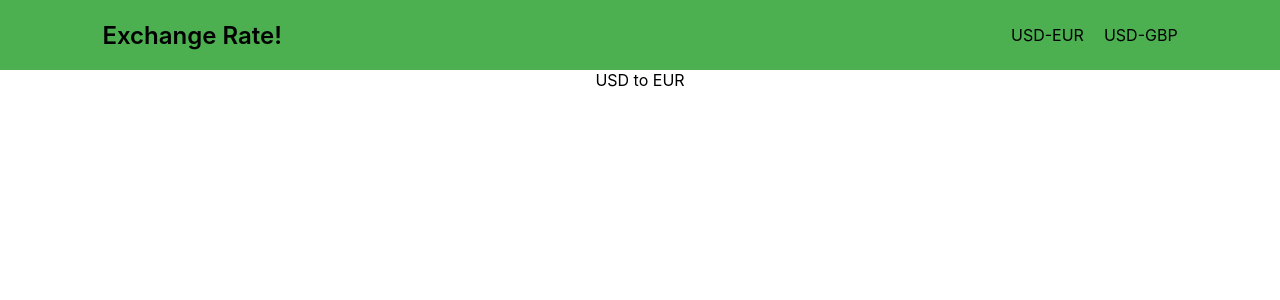
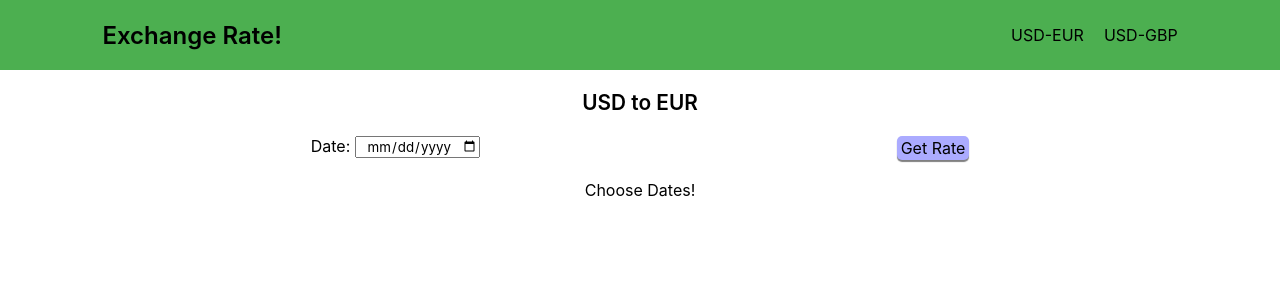
Before and after one commit to LotanT/exchange-rate-app, a React (Create React App) app: page /eur in a window 1280 px wide. Shown: the top 300 px of the page. Built offline with nearby package versions, Linux system fonts and the light colour scheme.

Commit message:
change for choosing only end date

```diff
--- a/src/cmps/Chart.jsx
+++ b/src/cmps/Chart.jsx
@@ -3,7 +3,7 @@ import { LineChart, Line, XAxis, YAxis, CartesianGrid, Tooltip, Legend, Responsi
 export function Chart({ exchangeRate }) {
 
     const data = Object.keys(exchangeRate).map(key => {
-        return { date: key, rate: exchangeRate[key] }
+        return { date: key, Rate: exchangeRate[key] }
     })
 
     const avarageRate = Object.values(exchangeRate).reduce((acc, currRate) => {
@@ -27,10 +27,10 @@ export function Chart({ exchangeRate }) {
                 >
                     <CartesianGrid strokeDasharray="3 3" />
                     <XAxis dataKey="date" />
-                    <YAxis type="number" domain={[dataMin => (dataMin.toFixed(1)), dataMax => (dataMax.toFixed(3))]} />
+                    <YAxis type="number" domain={['auto,auto']} />
                     <Tooltip />
                     <Legend />
-                    <Line type="monotone" dataKey="rate" stroke="#8884d8" activeDot={{ r: 8 }} />
+                    <Line type="monotone" dataKey="Rate" stroke="#8884d8" activeDot={{ r: 8 }} />
                 </LineChart>
             </ResponsiveContainer>
         </section>
--- a/src/pages/EURToUSD.jsx
+++ b/src/pages/EURToUSD.jsx
@@ -1,7 +1,46 @@
+import { useState } from 'react'
+import { Chart } from '../cmps/Chart';
+import { rateService } from '../services/rate.service';
+
+
 export function EURToUSD(){
-    return(
-    <section className='eur'>
-    USD to EUR
-    </section>
+
+    const [startDate, setStartDate] = useState('')
+    const [endDate, setEndDate] = useState('')
+    const [exchangeRate, setExchangeRate] = useState('')
+
+
+    const onChangeStartDate = ({ target }) => {
+        setEndDate(target.value);
+        let startDate = new Date(new Date(target.value).getTime()- 6 * 24 * 60 * 60 * 1000)
+        let dd = startDate.getDate()
+        let mm = startDate.getMonth()+1
+        if (dd < 10) dd = '0' + dd;
+        if (mm < 10) mm = '0' + mm;
+        setStartDate(`${startDate.getFullYear()}-${mm}-${dd}`)
+    };
+
+    const getRate = async () => {
+        const res = await rateService.getRate('EUR',startDate, endDate)
+        setExchangeRate(res.USD_EUR)
+    }
+
+    return (
+        <section className='gbp container'>
+            <div className='head'>
+                <div className='title'>
+                    USD to EUR
+                </div>
+                <div className='dates'>
+                    <div className='start-date'>
+                        <label htmlFor="startDate">Date: </label>
+                        <input type="date" onChange={onChangeStartDate} value={startDate}/>
+                    </div>
+                    <div className='btn' onClick={getRate}>Get Rate</div>
+                </div>
+            </div>
+            {exchangeRate && <Chart exchangeRate={exchangeRate}/>}
+            {!exchangeRate && <div>Choose Dates!</div>}
+        </section>
     )
 }
--- a/src/pages/GBPToUSD.jsx
+++ b/src/pages/GBPToUSD.jsx
@@ -11,16 +11,17 @@ export function GBPToUSD() {
 
 
     const onChangeStartDate = ({ target }) => {
-        setStartDate(target.value);
-    };
-
-    const onChangeEndDate = ({ target }) => {
         setEndDate(target.value);
+        let startDate = new Date(new Date(target.value).getTime()- 6 * 24 * 60 * 60 * 1000)
+        let dd = startDate.getDate()
+        let mm = startDate.getMonth()+1
+        if (dd < 10) dd = '0' + dd;
+        if (mm < 10) mm = '0' + mm;
+        setStartDate(`${startDate.getFullYear()}-${mm}-${dd}`)
     };
 
     const getRate = async () => {
         const res = await rateService.getRate('GBP',startDate, endDate)
-        console.log(res.USD_GBP);
         setExchangeRate(res.USD_GBP)
     }
 
@@ -32,12 +33,8 @@ export function GBPToUSD() {
                 </div>
                 <div className='dates'>
                     <div className='start-date'>
-                        <label htmlFor="startDate">Start Date: </label>
+                        <label htmlFor="startDate">Date: </label>
                         <input type="date" onChange={onChangeStartDate} value={startDate}/>
-                    </div>
-                    <div className='end-date'>
-                        <label htmlFor="endDate">End Date: </label>
-                        <input type="date" onChange={onChangeEndDate} value={endDate}/>
                     </div>
                     <div className='btn' onClick={getRate}>Get Rate</div>
                 </div>
```
